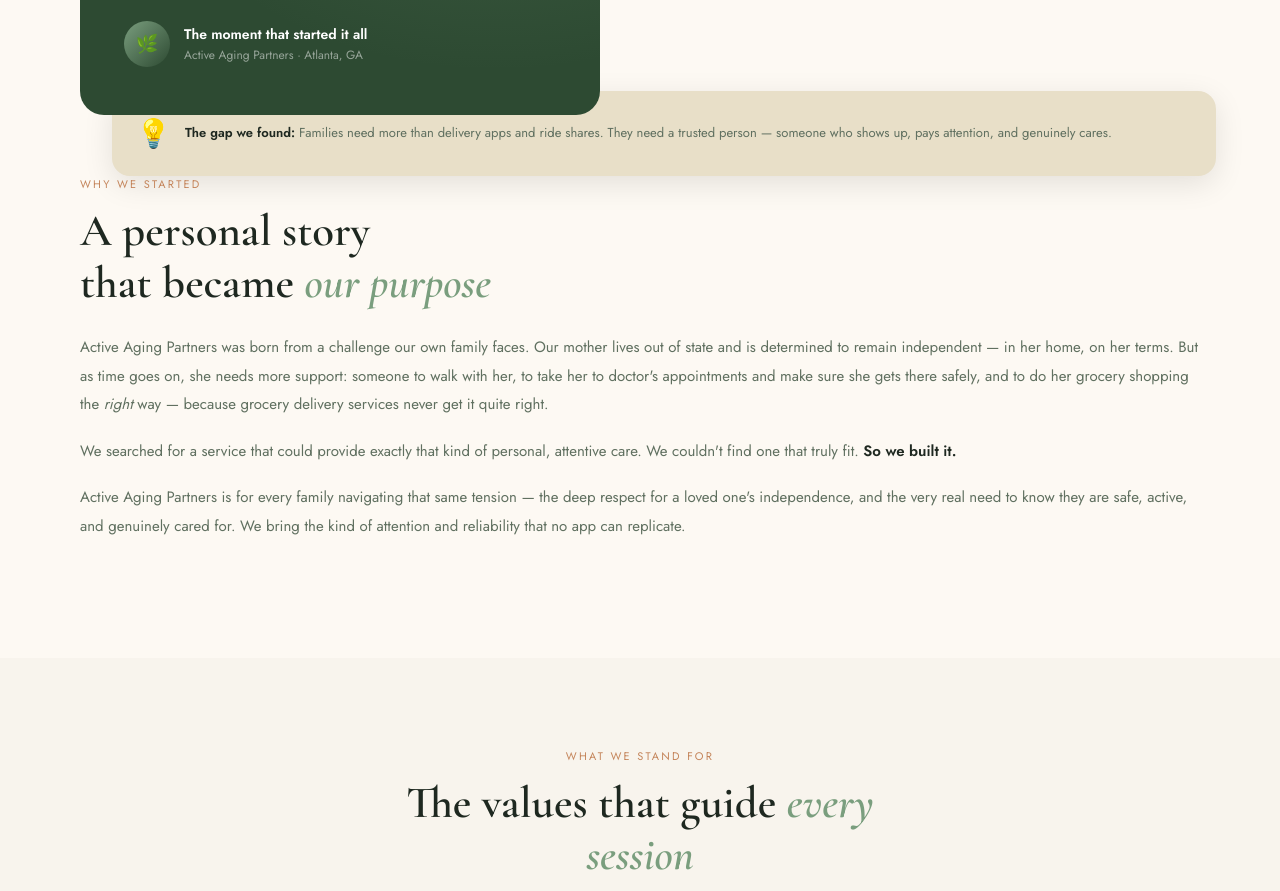
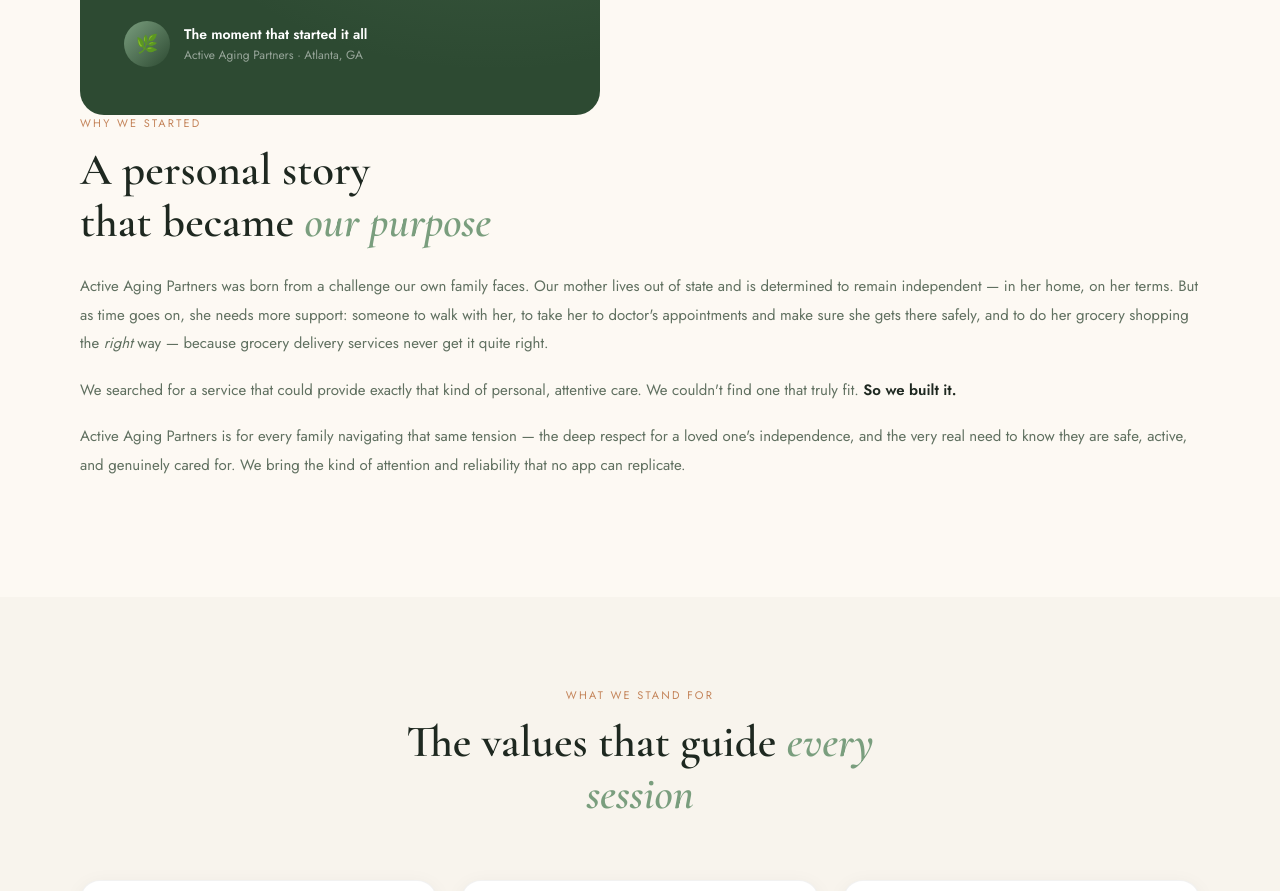
Before and after one commit to cynthiajones34/active-aging-partners, a plain HTML site: page about.html in a window 1280 px wide. Shown: the part 1334-2225 px from the top of the page. Drawn offline with nearby package versions, Linux system fonts and the light colour scheme.

Commit message:
Remove 'why-card-float' section from about.html
Removed the 'why-card-float' section that explains the gap families face.

```diff
--- a/about.html
+++ b/about.html
@@ -440,10 +440,6 @@ footer { background: var(--charcoal); padding: 40px 80px; }
       </div>
     </div>
       </div>
-      <div class="why-card-float">
-        <div class="why-float-icon">💡</div>
-        <div class="why-float-text"><strong>The gap we found:</strong> Families need more than delivery apps and ride shares. They need a trusted person — someone who shows up, pays attention, and genuinely cares.</div>
-      </div>
     </div>
 
     <div class="why-text">
```
